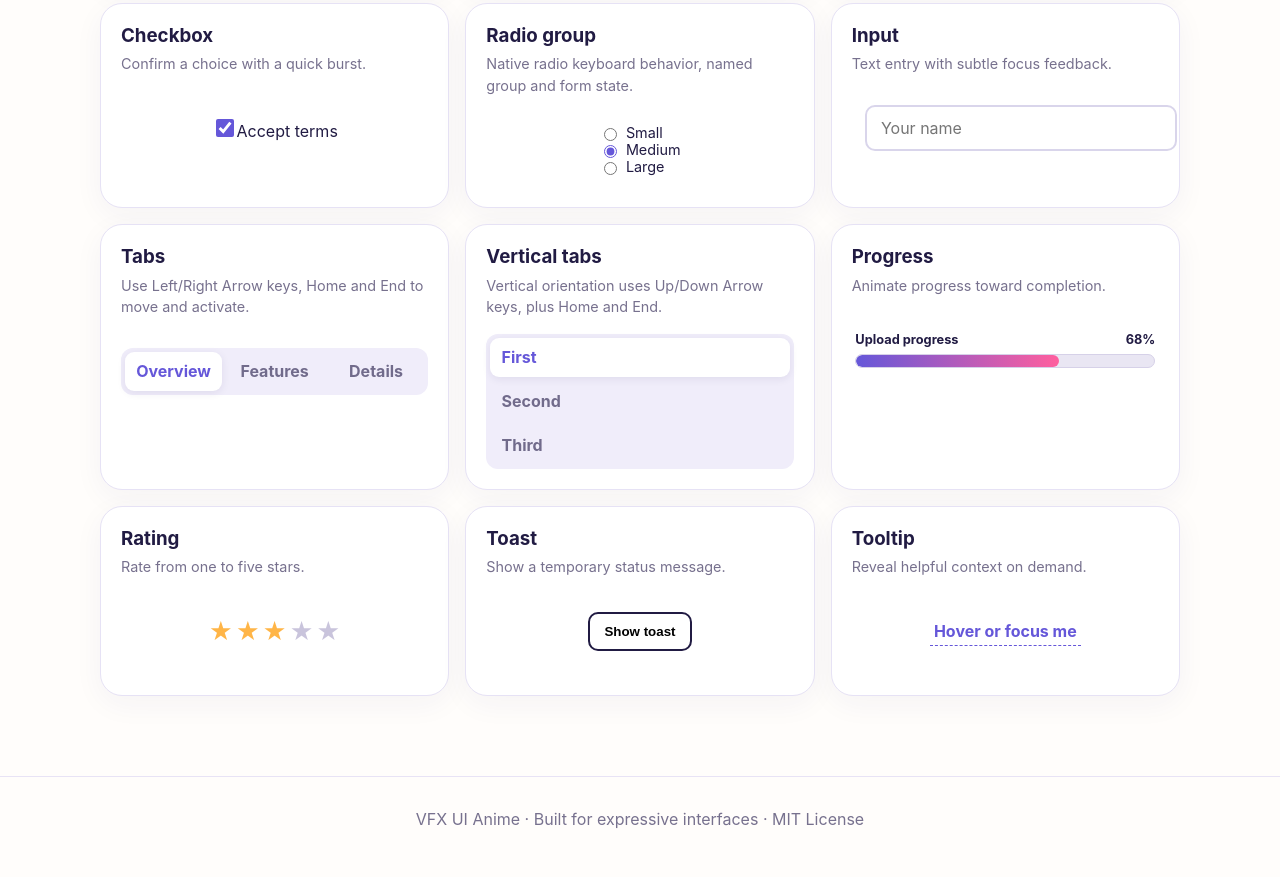
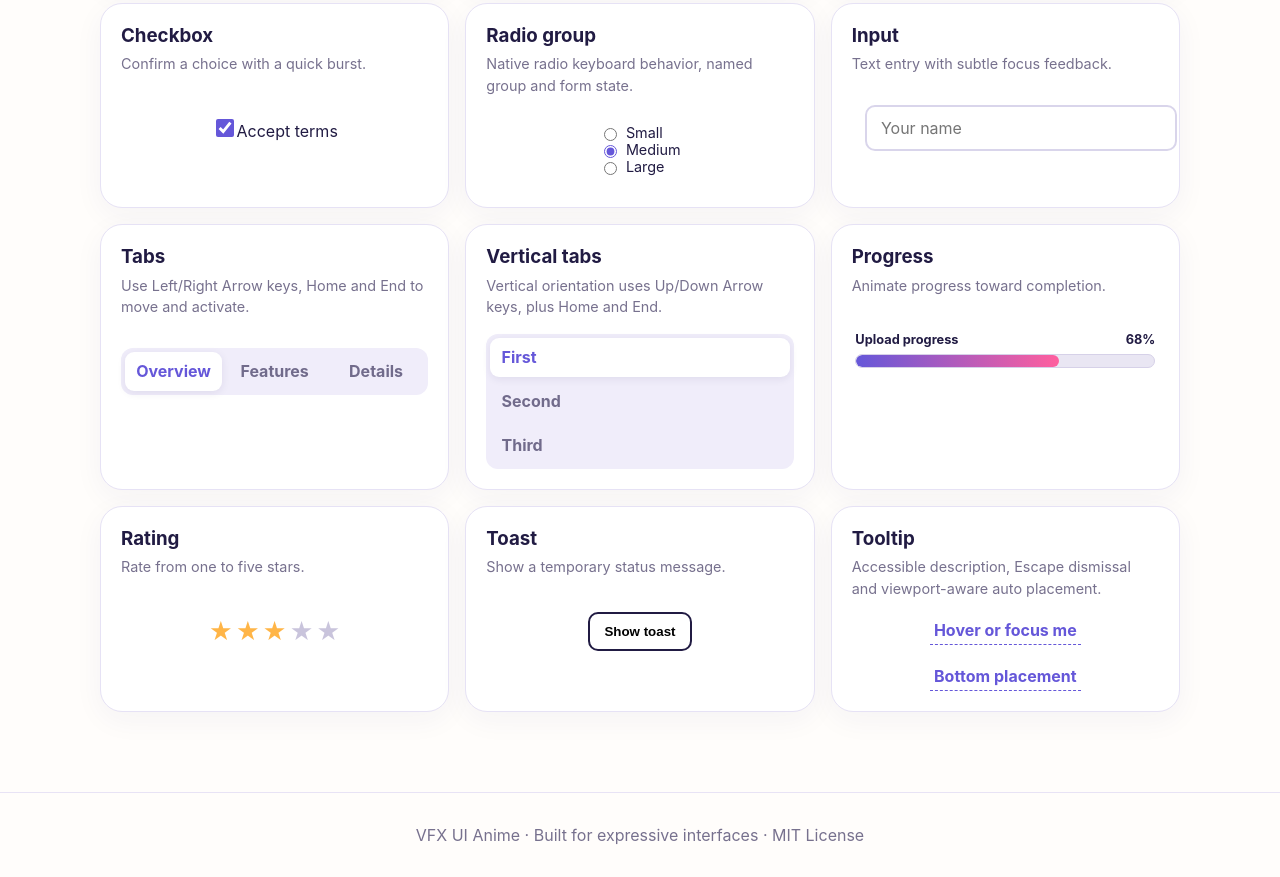
Before and after one commit to Brajesh31/vfx-ui-anime, a website: page index.html in a window 1280 px wide. Shown: the part 1202-2079 px from the top of the page. Drawn offline with Linux system fonts and the light colour scheme.

Commit message:
demo: show tooltip placement and accessible trigger guidance

```diff
--- a/index.html
+++ b/index.html
@@ -14,5 +14,5 @@
 <section class="demo-card"><h3>Progress</h3><p>Animate progress toward completion.</p><div class="stage" style="width:100%"><vfx-progress value="68" label="Upload progress"></vfx-progress></div></section>
 <section class="demo-card"><h3>Rating</h3><p>Rate from one to five stars.</p><div class="stage"><vfx-rating value="3"></vfx-rating></div></section>
 <section class="demo-card"><h3>Toast</h3><p>Show a temporary status message.</p><div class="stage"><vfx-toast message="Changes saved">Show toast</vfx-toast></div></section>
-<section class="demo-card"><h3>Tooltip</h3><p>Reveal helpful context on demand.</p><div class="stage"><vfx-tooltip text="A small helpful hint">Hover or focus me</vfx-tooltip></div></section>
+<section class="demo-card"><h3>Tooltip</h3><p>Accessible description, Escape dismissal and viewport-aware auto placement.</p><div class="stage"><vfx-tooltip text="This hint is connected to its trigger with aria-describedby and moves to the side with more room." placement="auto">Hover or focus me</vfx-tooltip><vfx-tooltip text="This tooltip is intentionally placed below the trigger." placement="bottom">Bottom placement</vfx-tooltip></div></section>
 </div></main><footer>VFX UI Anime · Built for expressive interfaces · MIT License</footer></body></html>
```
